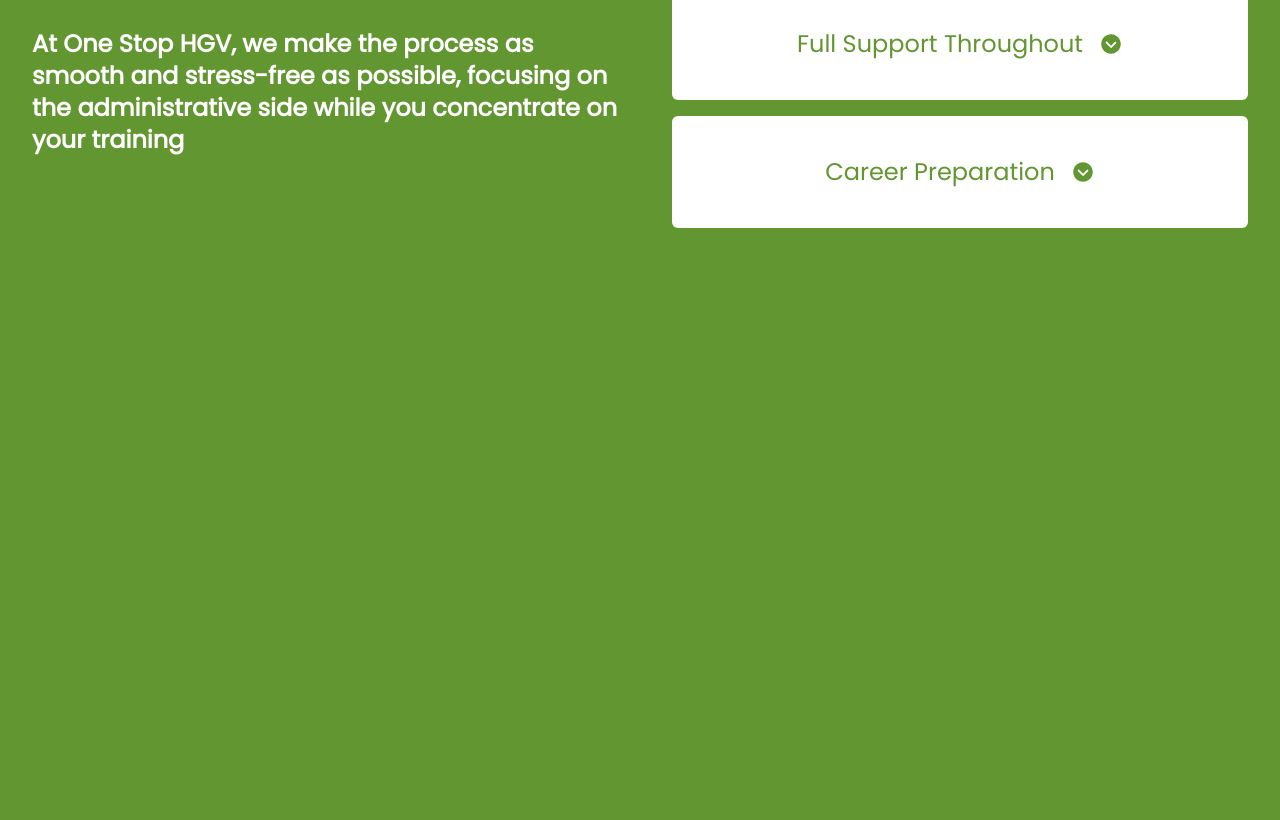
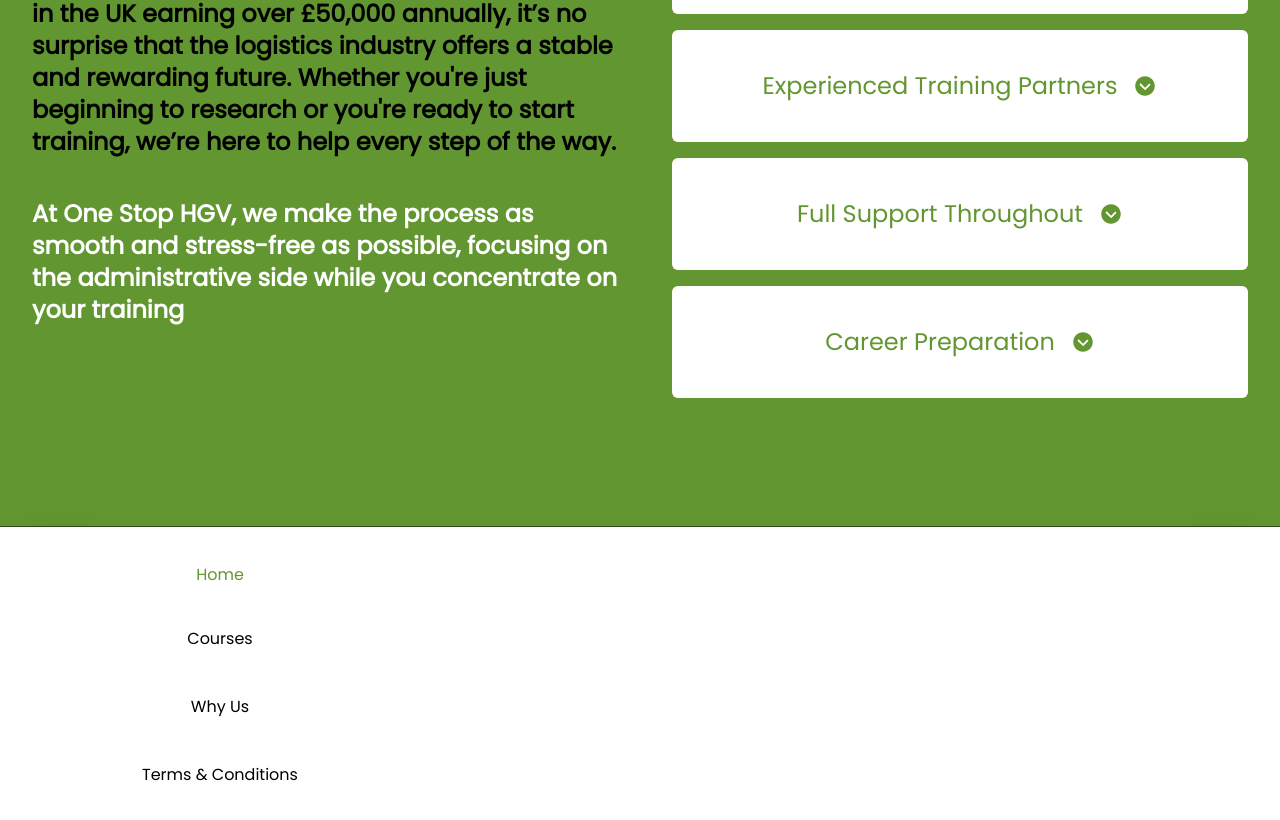
Before and after one commit to BobbyK1996/one-stop-hgv, a Next.js app: page / in a window 1280 px wide. Shown: the part 2606-3426 px from the top of the page. Before the commit the page ends 2962 px from the top, so only its background shows below. Built offline with nearby package versions, Linux system fonts and the light colour scheme.

Commit message:
Added a navigation component to the footer

```diff
--- /dev/null
+++ b/app/_components/Footer.js
@@ -0,0 +1,13 @@
+import Navigation from './Navigation';
+
+function Footer() {
+  return (
+    <div className='w-full border-t border-primary-900 shadow-2xl'>
+      <div className='grid-rows-[1fr, auto] mx-auto grid h-full w-full max-w-7xl grid-cols-[1fr,0.5fr,2fr] gap-x-2 bg-white p-4 md:grid-cols-[0.5fr,0.5fr,0.75fr] md:gap-x-4 lg:grid-cols-[1fr,0.3fr,0.5fr,1fr] xl:px-0'>
+        <Navigation type='footer' />
+      </div>
+    </div>
+  );
+}
+
+export default Footer;
--- a/app/_components/Header.js
+++ b/app/_components/Header.js
@@ -4,10 +4,10 @@
 
 function Header() {
   return (
-    <header className='xs:gap-2 fixed z-20 flex w-full flex-col'>
+    <header className='fixed z-20 flex w-full flex-col xs:gap-2'>
       <div className='absolute -z-10 h-10 w-full backdrop-blur-sm'></div>
       <CallPrompt />
-      <div className='xs:px-5 xs:py-5 mx-auto flex w-full items-center justify-between bg-white p-2 md:px-10'>
+      <div className='mx-auto flex w-full items-center justify-between bg-white p-2 xs:px-5 xs:py-5 md:px-10'>
         <Logo />
         <Navigation />
       </div>
--- a/app/_components/NavLink.js
+++ b/app/_components/NavLink.js
@@ -1,15 +1,42 @@
 import Link from 'next/link';
 
-function NavLink({ name, address, isActive, onClick, customCSS }) {
+function NavLink({
+  name,
+  address,
+  isActive,
+  onClick,
+  customCSS,
+  effects = true,
+}) {
   const targetUrl = address.startsWith('#') ? `/${address}` : address;
+
+  const beforeAfterClasses = effects
+    ? 'before:absolute before:left-0 before:top-0 before:h-1 before:w-full before:transform before:bg-primary-600 before:transition-all before:duration-300 before:content-[""] after:absolute after:bottom-0 after:left-0 after:h-1 after:w-full after:transform after:bg-primary-600 after:transition-all after:duration-300 after:content-[""] hover:before:translate-y-full hover:before:opacity-100 hover:after:-translate-y-full hover:after:opacity-100'
+    : '';
+
+  const textClasses = effects
+    ? isActive
+      ? 'text-white before:translate-y-full before:opacity-100 after:-translate-y-full after:opacity-100'
+      : 'text-black before:-translate-y-6 before:opacity-0 after:translate-y-6 after:opacity-0'
+    : isActive
+      ? 'text-primary-600'
+      : 'text-black';
+
+  const hoverTextClasses = effects
+    ? 'hover:text-white'
+    : 'hover:text-primary-600';
+
+  const linkBeforeClasses = effects
+    ? 'before:absolute before:left-0 before:top-0 before:-z-10 before:h-full before:w-full before:scale-0 before:bg-primary-600 before:transition-transform before:duration-300 before:content-[""]'
+    : '';
 
   return (
     <li
-      className={`relative flex transition-all duration-300 before:absolute before:left-0 before:top-0 before:h-1 before:w-full before:transform before:bg-primary-600 before:transition-all before:duration-300 before:content-[""] after:absolute after:bottom-0 after:left-0 after:h-1 after:w-full after:transform after:bg-primary-600 after:transition-all after:duration-300 after:content-[""] hover:text-white hover:before:translate-y-full hover:before:opacity-100 hover:after:-translate-y-full hover:after:opacity-100 ${!isActive ? 'text-black before:-translate-y-6 before:opacity-0 after:translate-y-6 after:opacity-0' : 'text-white before:translate-y-full before:opacity-100 after:-translate-y-full after:opacity-100'} ${customCSS}`}
+      className={`relative flex transition-all duration-300 ${beforeAfterClasses} ${textClasses} ${hoverTextClasses} ${customCSS}`}
     >
       <Link
         href={targetUrl}
-        className={`relative z-10 inline-block w-full p-5 text-center before:absolute before:left-0 before:top-0 before:-z-10 before:h-full before:w-full before:scale-0 before:bg-primary-600 before:transition-transform before:duration-300 before:content-[""] hover:before:scale-x-100 hover:before:scale-y-[65%] ${isActive && 'before:scale-x-100 before:scale-y-[65%]'}`}
+        className={`relative z-10 inline-block w-full p-5 text-center ${linkBeforeClasses} hover:before:scale-x-100 hover:before:scale-y-[65%] ${isActive && 'before:scale-x-100 before:scale-y-[65%]'}`}
         onClick={onClick}
       >
         {name}
--- a/app/_components/Navigation.js
+++ b/app/_components/Navigation.js
@@ -93,6 +93,38 @@
             </div>
           </>
         )}
+
+        {isFooter && (
+          <ul>
+            <NavLink
+              name='Home'
+              address='/'
+              isActive={derivedNav === '/'}
+              onClick={() => setCurrentNav('/')}
+              effects={false}
+            />
+            {links.map((link, index) => {
+              return (
+                <NavLink
+                  key={index}
+                  name={link.name}
+                  address={link.address}
+                  isActive={derivedNav === link.address}
+                  customCSS='pb-1'
+                  onClick={() => setCurrentNav(link.address)}
+                  effects={false}
+                />
+              );
+            })}
+            <NavLink
+              name='Terms & Conditions'
+              address='termsconditions'
+              isActive={derivedNav === '/termsconditions'}
+              onClick={() => setCurrentNav('/termsconditions')}
+              effects={false}
+            />
+          </ul>
+        )}
       </nav>
     </>
   );
--- a/app/layout.js
+++ b/app/layout.js
@@ -5,6 +5,7 @@
 import { NavigationProvider } from '@/app/context/navigationContext';
 
 import Header from '@components/Header';
+import Footer from '@components/Footer';
 
 export const metadata = {
   title: { template: '%s: One Stop HGV', default: 'One Stop HGV' },
@@ -19,8 +20,9 @@
       >
         <NavigationProvider>
           <Header />
+          {children}
+          <Footer />
         </NavigationProvider>
-        {children}
       </body>
     </html>
   );
--- a/app/page.js
+++ b/app/page.js
@@ -16,7 +16,7 @@
         className='md:-text-xl z-10 h-screen max-h-[1000px] min-h-[667px] w-fit max-w-7xl gap-4 border-2 border-transparent lg:my-auto 2xl:max-h-[1400px]'
         id='home'
       >
-        <div className='mt-[138px] flex h-[calc(100%-138px)] flex-col gap-10 border-green-600 px-4 py-10 xs:mt-[170px] xs:h-[calc(100%-170px)] md:px-10 md:py-20 lg:px-20 lg:py-28 xl:px-28 xl:py-40'>
+        <div className='mt-[138px] flex flex-col gap-10 border-green-600 px-4 py-10 xs:mt-[170px] md:px-10 md:py-20 lg:px-20 lg:py-28 xl:px-28 xl:py-40'>
           <LandingHeading />
           <LandingSubHeading />
           <Button href='#contact'>Call now!</Button>
@@ -51,8 +51,11 @@
         </div>
       </section>
 
-      <section className='mx-auto my-32 grid w-full max-w-[1800px] grid-cols-1 gap-x-8 gap-y-10 px-4 md:grid-cols-2 md:gap-y-20'>
-        <span className='flex items-center text-center md:col-span-2 md:px-8 lg:px-12 xl:px-4 2xl:items-start 2xl:px-6'>
+      <section
+        className='mx-auto my-32 grid w-full max-w-[1800px] grid-cols-1 gap-x-8 gap-y-10 px-4 md:grid-cols-2 md:gap-y-20'
+        id='whyus'
+      >
+        <span className='mt-[138px] flex items-center text-center xs:mt-[170px] md:col-span-2 md:px-8 lg:px-12 xl:px-4 2xl:items-start 2xl:px-6'>
           <h1 className='relative text-6xl text-white after:absolute after:bottom-0 after:left-1/2 after:h-1 after:w-24 after:-translate-x-2/4 after:bg-white sm:text-7xl lg:text-8xl'>
             Why Choose One Stop HGV?
           </h1>
```
